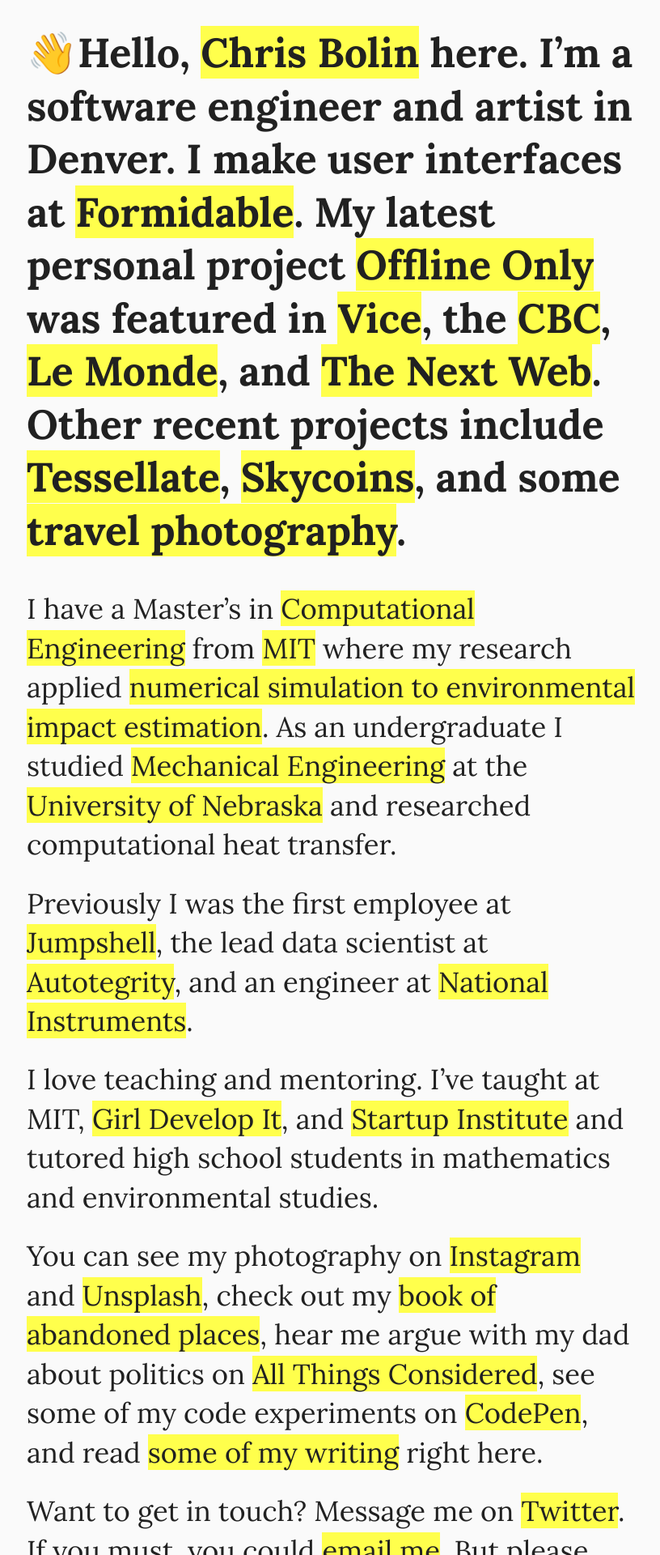
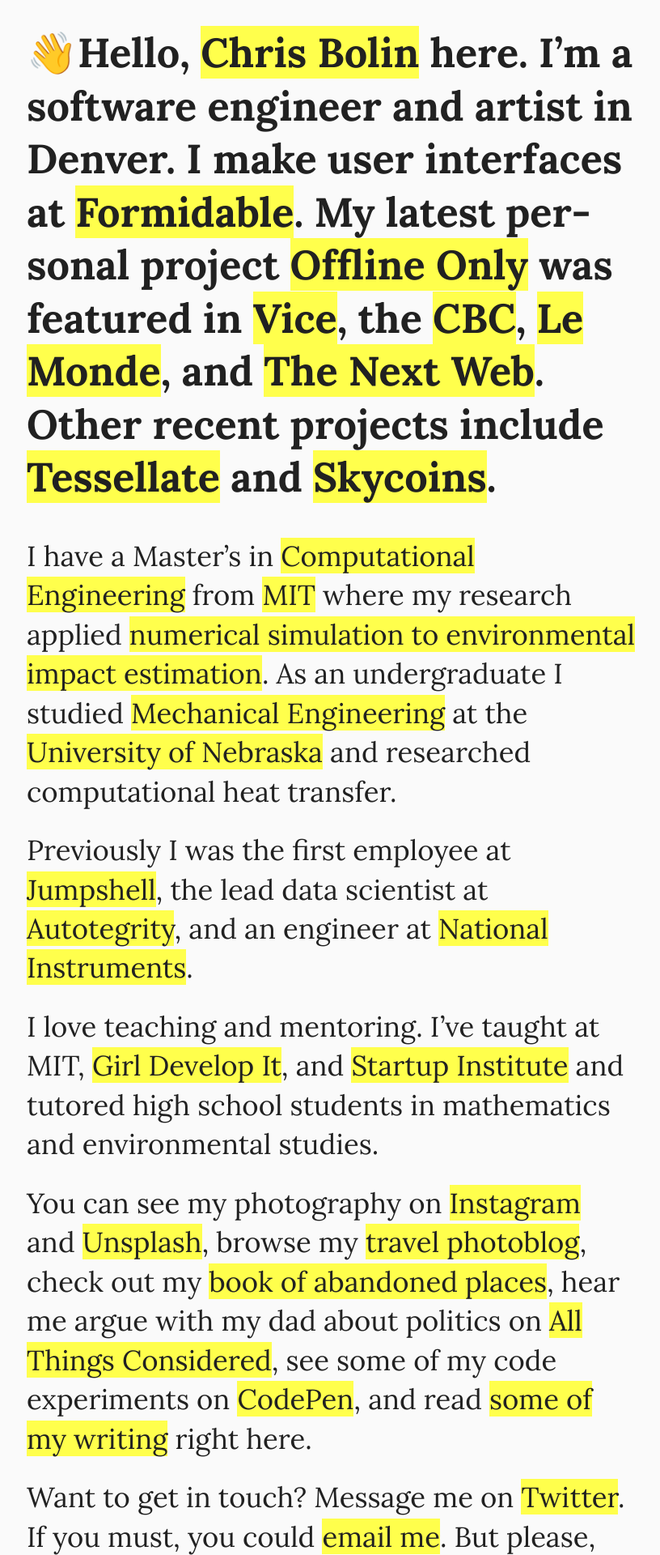
Before and after one commit to chrisbolin/about, a React (Create React App) app: page / in a window 1280 px wide. Shown: the top 1920 px of the page at 81% size, without its empty margins (231-1047 px from the left). Built offline with nearby package versions, Linux system fonts and the light colour scheme.

Commit message:
move photog stuff to misc paragraph

```diff
--- a/src/App.css
+++ b/src/App.css
@@ -21,6 +21,7 @@
 	font-weight: 700;
 	line-height: 1.3;
 	margin-bottom: 5vmin;
+	hyphens: auto;
 }
 
 .body {
--- a/src/App.js
+++ b/src/App.js
@@ -13,7 +13,7 @@
 	'The Next Web': 'https://thenextweb.com/insider/2017/08/21/this-manifesto-against-internet-addiction-can-only-be-viewed-offline/',
 	'Tessellate': 'https://chris.bolin.co/tessellate/',
 	'Skycoins': 'https://chris.bolin.co/skycoins/',
-	'travel photography': 'https://rookievagabonds.tumblr.com/',
+	'travel photoblog': 'https://rookievagabonds.tumblr.com/',
 	'numerical simulation to environmental impact estimation': 'http://dspace.mit.edu/handle/1721.1/82189',
 	'Mechanical Engineering': 'http://engineering.unl.edu/mme/',
 	'University of Nebraska': 'http://www.unl.edu/',
@@ -46,7 +46,7 @@
     return (
       <div className="page">
 	      <p className="big">
-					{'👋'}Hello, <Link>Chris Bolin</Link> here. I’m a software engineer and artist in Denver. I make user interfaces at <Link>Formidable</Link>.  My latest personal project <Link>Offline Only</Link> was featured in <Link>Vice</Link>, the <Link>CBC</Link>, <Link>Le Monde</Link>, and <Link>The Next Web</Link>. Other recent projects include <Link>Tessellate</Link>, <Link>Skycoins</Link>, and some <Link>travel photography</Link>.
+					{'👋'}Hello, <Link>Chris Bolin</Link> here. I’m a software engineer and artist in Denver. I make user interfaces at <Link>Formidable</Link>.  My latest personal project <Link>Offline Only</Link> was featured in <Link>Vice</Link>, the <Link>CBC</Link>, <Link>Le Monde</Link>, and <Link>The Next Web</Link>. Other recent projects include <Link>Tessellate</Link> and <Link>Skycoins</Link>.
 				</p>
 	      <div className="body">
 					<p>
@@ -59,7 +59,7 @@
 						I love teaching and mentoring. I’ve taught at MIT, <Link>Girl Develop It</Link>, and <Link>Startup Institute</Link> and tutored high school students in mathematics and environmental studies.
 					</p>
 					<p>
-						You can see my photography on <Link>Instagram</Link> and <Link>Unsplash</Link>, check out my <Link>book of abandoned places</Link>, hear me argue with my dad about politics on <Link>All Things Considered</Link>, see some of my code experiments on <Link>CodePen</Link>, and read <Link>some of my writing</Link> right here.
+						You can see my photography on <Link>Instagram</Link> and <Link>Unsplash</Link>, browse my <Link>travel photoblog</Link>, check out my <Link>book of abandoned places</Link>, hear me argue with my dad about politics on <Link>All Things Considered</Link>, see some of my code experiments on <Link>CodePen</Link>, and read <Link>some of my writing</Link> right here.
 					</p>
 					<p>
 						Want to get in touch? Message me on <Link>Twitter</Link>. If you must, you could <Link>email me</Link>. But please, please do not contact me on LinkedIn.
```
